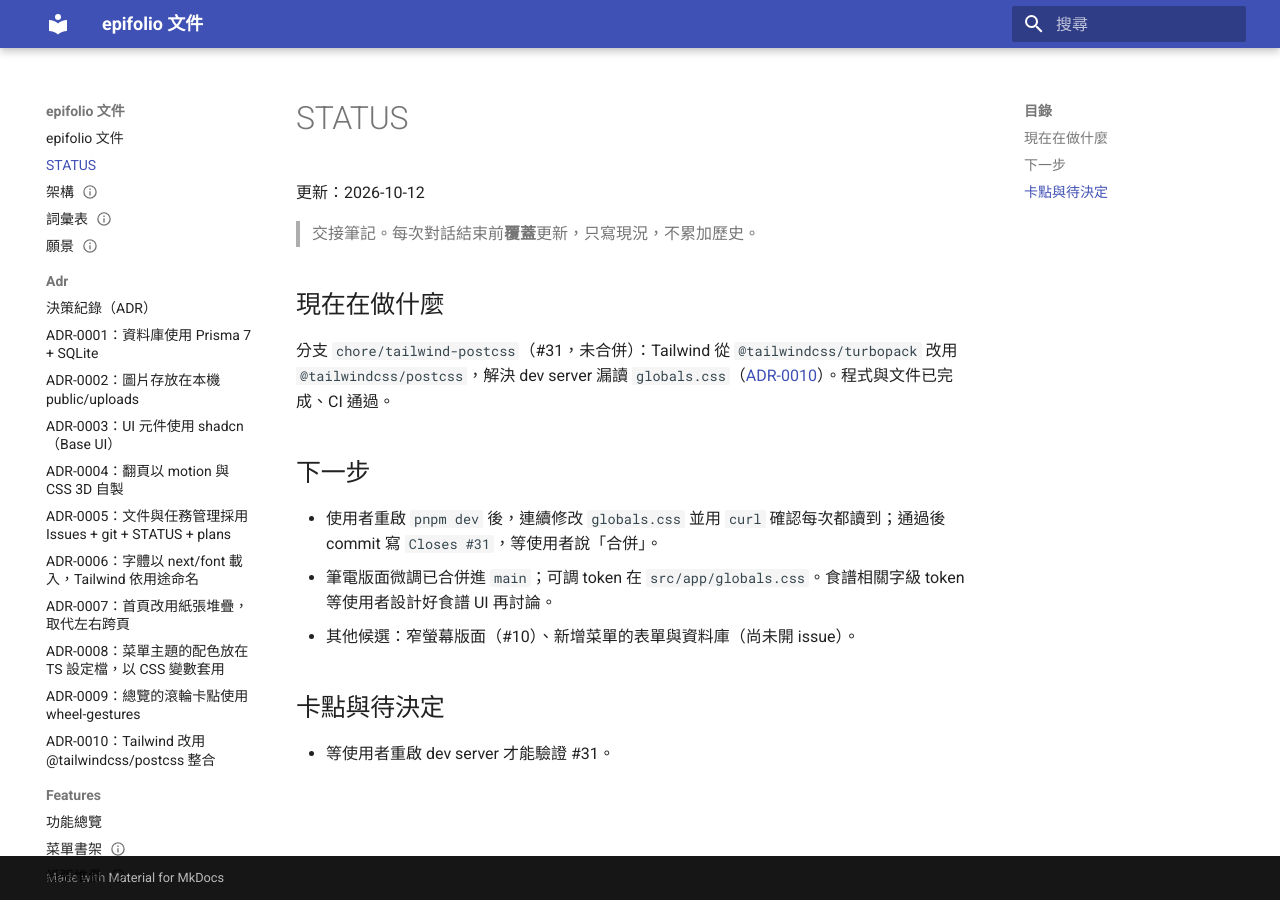
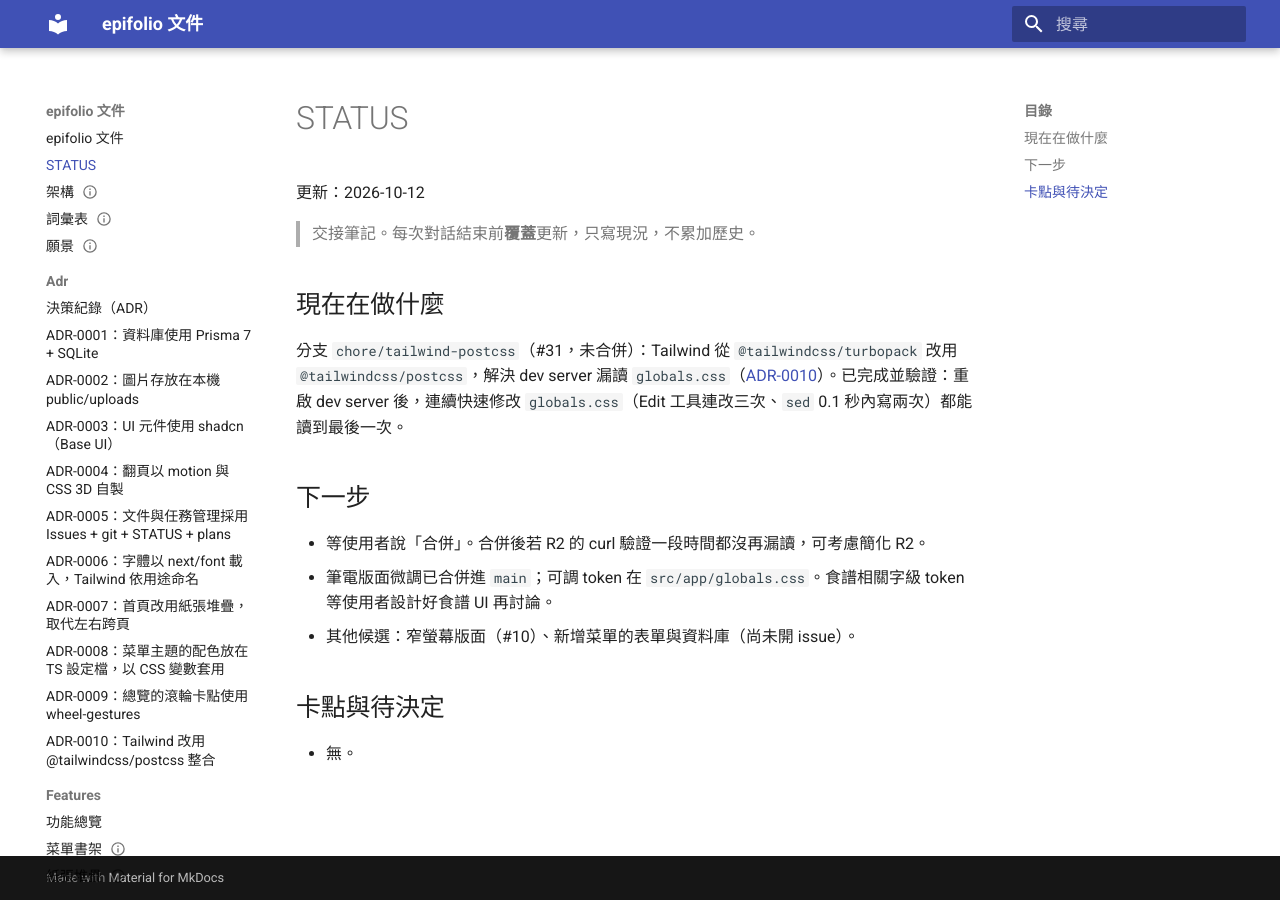
Before and after one commit to piercelin11/epifolio, an MkDocs documentation site: the page built from docs/STATUS.md, in a window 1280 px wide. Built offline with MkDocs 1.6.1 and Material for MkDocs 9.7.7, drawn with Linux system fonts in a browser that asks for light colours.

Commit message:
docs: record verified fix for stale globals.css
Closes #31

```diff
--- a/docs/STATUS.md
+++ b/docs/STATUS.md
@@ -6,14 +6,14 @@
 
 ## 現在在做什麼
 
-分支 `chore/tailwind-postcss`（#31，未合併）：Tailwind 從 `@tailwindcss/turbopack` 改用 `@tailwindcss/postcss`，解決 dev server 漏讀 `globals.css`（[ADR-0010](adr/0010-tailwind-postcss.md)）。程式與文件已完成、CI 通過。
+分支 `chore/tailwind-postcss`（#31，未合併）：Tailwind 從 `@tailwindcss/turbopack` 改用 `@tailwindcss/postcss`，解決 dev server 漏讀 `globals.css`（[ADR-0010](adr/0010-tailwind-postcss.md)）。已完成並驗證：重啟 dev server 後，連續快速修改 `globals.css`（Edit 工具連改三次、`sed` 0.1 秒內寫兩次）都能讀到最後一次。
 
 ## 下一步
 
-- 使用者重啟 `pnpm dev` 後，連續修改 `globals.css` 並用 `curl` 確認每次都讀到；通過後 commit 寫 `Closes #31`，等使用者說「合併」。
+- 等使用者說「合併」。合併後若 R2 的 curl 驗證一段時間都沒再漏讀，可考慮簡化 R2。
 - 筆電版面微調已合併進 `main`；可調 token 在 `src/app/globals.css`。食譜相關字級 token 等使用者設計好食譜 UI 再討論。
 - 其他候選：窄螢幕版面（#10）、新增菜單的表單與資料庫（尚未開 issue）。
 
 ## 卡點與待決定
 
-- 等使用者重啟 dev server 才能驗證 #31。
+- 無。
```
